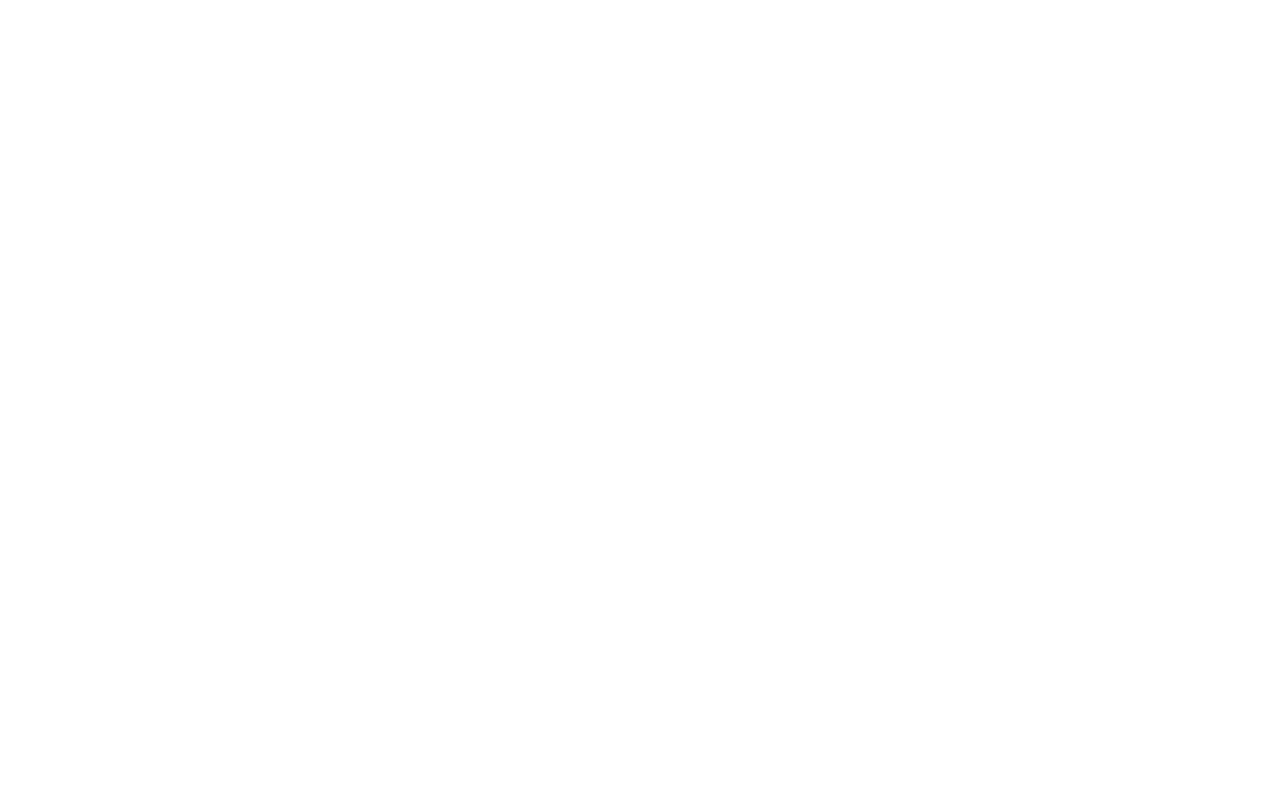
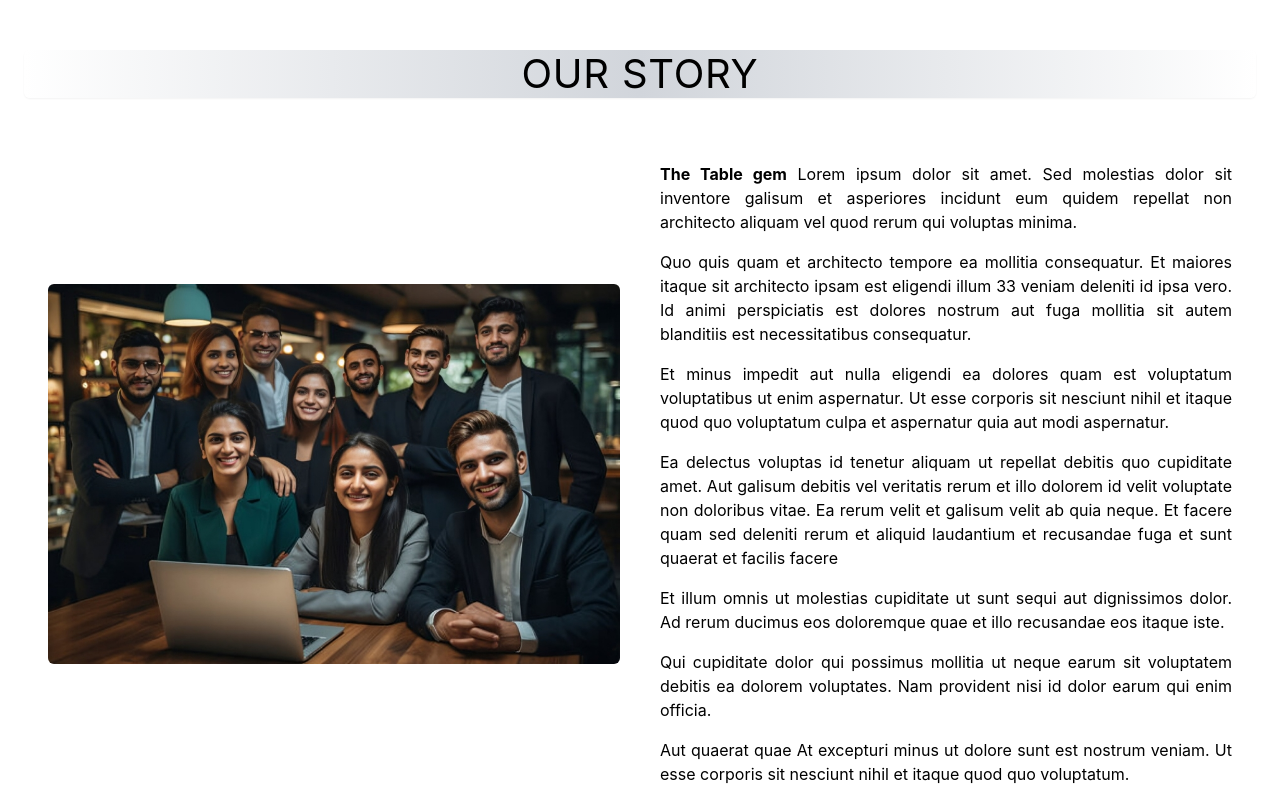
Before and after one commit to pinnateai-2025/The-Table-Gem-frontend-, a React (Create React App) app: page /ourstory in a window 1280 px wide. Before the commit this address had no page. Shown: the part 640-1440 px from the top of the page. Before the commit the page ends 800 px from the top, so only its background shows below. Built offline with nearby package versions, Linux system fonts and the light colour scheme.

Commit message:
Added Our Story Page

```diff
--- a/src/App.js
+++ b/src/App.js
@@ -6,7 +6,7 @@ import Gifts from './pages/Gifts';
 import Collection from './pages/Collection';
 import CustomMade from './pages/CustomMade';
 import Contact from './pages/Contact';
-// import OurStory from './pages/OurStory';
+import OurStory from './pages/OurStory';
 // import ProductPage from './components/ProductPage';
 
 const App = () => (
@@ -18,7 +18,7 @@ const App = () => (
       <Route path="/collection" element={<Collection />} />
       <Route path="/custommade" element={<CustomMade />} />
       <Route path="/contact" element={<Contact />} />
-      {/* <Route path="/ourstory" element={<OurStory />} /> */}
+      <Route path="/ourstory" element={<OurStory />} />
       {/* <Route path="/productpage" element={<ProductPage />} /> */}
     </Routes>
   </Router>
--- /dev/null
+++ b/src/components/Story.js
@@ -0,0 +1,73 @@
+import { useNavigate } from 'react-router-dom';
+import img9 from '../image/img9.jpg';
+
+const Story = () => {
+
+    const navigate = useNavigate();
+
+    return (
+        <div className="px-2 sm:px-6 py-10 mt-10">
+            <h2
+                className="flex items-center justify-center h-[48px] font-trajan text-[40px] font-normal leading-none tracking-[0.02em] text-black rounded-md shadow-sm mb-6 bg-gradient-to-r from-white via-gray-300 to-white uppercase"
+            >
+                Our Story
+            </h2>
+           <div className="grid grid-cols-1 min-[1025px]:grid-cols-2 gap-6 p-4 mt-[40px]">
+    {/* Image Section */}
+    <div className="flex justify-center items-center">
+        <img
+            src={img9}
+            alt="Team"
+            className="w-full h-auto max-w-[100%] rounded-[14px] p-2"
+        />
+    </div>
+
+    {/* Text Section */}
+    <div className="text-justify space-y-4 p-2 text-[16px] text-black">
+        <p>
+            <strong>The Table gem</strong> Lorem ipsum dolor sit amet. Sed molestias dolor sit
+            inventore galisum et asperiores incidunt eum quidem repellat non architecto
+            aliquam vel quod rerum qui voluptas minima.
+        </p>
+        <p>
+            Quo quis quam et architecto tempore ea mollitia consequatur. Et maiores itaque sit
+            architecto ipsam est eligendi illum 33 veniam deleniti id ipsa vero. Id animi perspiciatis
+            est dolores nostrum aut fuga mollitia sit autem blanditiis est necessitatibus consequatur.
+        </p>
+        <p>
+            Et minus impedit aut nulla eligendi ea dolores quam est voluptatum voluptatibus ut enim aspernatur.
+            Ut esse corporis sit nesciunt nihil et itaque quod quo voluptatum culpa et aspernatur quia aut modi aspernatur.
+        </p>
+        <p>
+            Ea delectus voluptas id tenetur aliquam ut repellat debitis quo cupiditate amet. Aut galisum debitis vel veritatis
+            rerum et illo dolorem id velit voluptate non doloribus vitae. Ea rerum velit et galisum velit ab quia neque. Et
+            facere quam sed deleniti rerum et aliquid laudantium et recusandae fuga et sunt quaerat et facilis facere
+        </p>
+        <p>
+            Et illum omnis ut molestias cupiditate ut sunt sequi aut dignissimos dolor. Ad
+            rerum ducimus eos doloremque quae et illo recusandae eos itaque iste.
+        </p>
+        <p>
+            Qui cupiditate dolor qui possimus mollitia ut neque earum sit voluptatem debitis ea
+            dolorem voluptates. Nam provident nisi id dolor earum qui enim officia.
+        </p>
+        <p>
+            Aut quaerat quae At excepturi minus ut dolore sunt est nostrum veniam. Ut esse
+            corporis sit nesciunt nihil et itaque quod quo voluptatum.
+        </p>
+    </div>
+</div>
+
+            <div className="flex justify-center mt-[100px] w-full">
+                <button
+                    className="w-[110px] h-[40px] font-lato font-semibold text-[14px] leading-[120%] tracking-[0.02em] text-center align-middle border border-green-900 bg-[#0D4017] text-white px-6 py-2 rounded-md cursor-pointer hover:bg-white hover:text-[#0D4017] transition duration-300 mt-15"
+                    onClick={() => navigate('/')}
+                >
+                    Back
+                </button>
+            </div>
+        </div>
+    )
+}
+
+export default Story;
--- /dev/null
+++ b/src/pages/OurStory.js
@@ -0,0 +1,16 @@
+import Layout from '../layout/Layout';
+import SearchBar from '../components/SearchBar';
+import Slider1 from '../components/Slider1';
+import Story from '../components/Story';
+
+const OurStory = () => {
+    return (
+        <Layout>
+            <SearchBar></SearchBar>
+            <Slider1 />
+            <Story />
+        </Layout>
+    )
+}
+
+export default OurStory;
```
